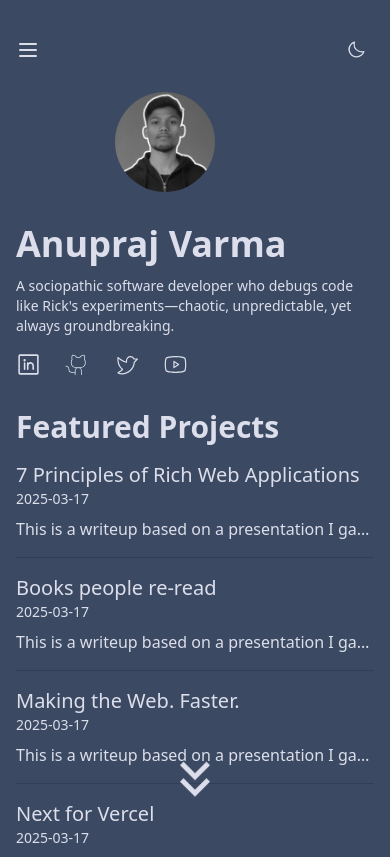
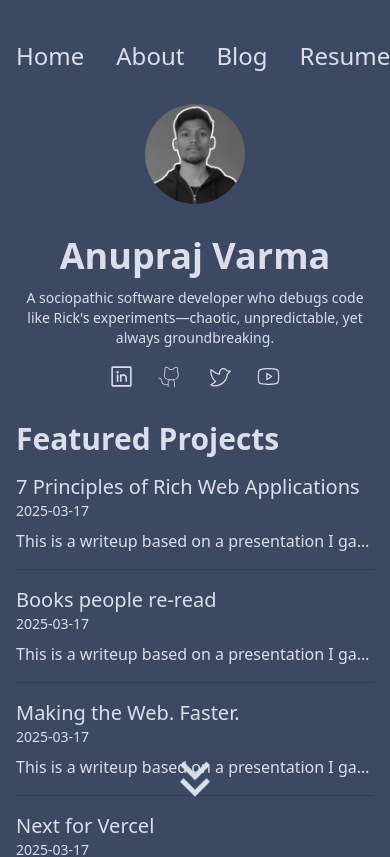
Before and after one commit to anuprajvarma/portfolio, a Next.js app: page / in a window 390 px wide. Shown: the top 857 px of the page. Built offline with nearby package versions, Linux system fonts and the light colour scheme.

Commit message:
make header responsive and some fixes

```diff
--- a/app/about/page.tsx
+++ b/app/about/page.tsx
@@ -5,8 +5,8 @@ export default function About() {
   return (
     <div className="w-full">
       <div className="sm:w-[40rem] w-full m-auto">
-        <div className="m-auto p-4 py-6 flex flex-col text-sm gap-2">
-          <p className="text-3xl font-medium">About</p>
+        <div className="m-auto p-4 py-6 flex flex-col text-sm gap-2 sm:text-start text-center">
+          <p className="text-3xl font-medium text-start">About</p>
           <div className="flex sm:flex-row flex-col-reverse justify-between gap-2 w-full">
             <div className="sm:w-10/12 gap-4 flex flex-col">
               <p>
--- a/app/blog/[slug]/page.tsx
+++ b/app/blog/[slug]/page.tsx
@@ -3,7 +3,7 @@ import { MyImage } from "@/components/MyImage";
 import Link from "next/link";
 
 export default async function Blog({ params }: { params: { slug: string } }) {
-  const { content, frontmatter } = await getPostBySlug(await params.slug);
+  const { content, frontmatter } = await getPostBySlug(params?.slug);
 
   return (
     <div className="w-full">
--- a/app/page.tsx
+++ b/app/page.tsx
@@ -11,14 +11,16 @@ export default async function Page() {
         <div className="p-4 py-6 w-full flex flex-col gap-8">
           <div className="flex sm:flex-row flex-col-reverse  gap-1 sm:justify-between justify-center items-center w-full">
             <div className="flex flex-col gap-3">
-              <h1 className="text-4xl font-bold">Anupraj Varma</h1>
-              <div className="flex flex-col gap-4">
+              <h1 className="text-4xl font-bold flex justify-center sm:justify-start">
+                Anupraj Varma
+              </h1>
+              <div className="flex flex-col sm:text-start text-center gap-4">
                 <p className="text-sm">
                   A sociopathic software developer who debugs code like
                   Rick&apos;s experiments—chaotic, unpredictable, yet always
                   groundbreaking.
                 </p>
-                <div className="flex gap-6 cursor-pointer">
+                <div className="flex gap-6 cursor-pointer justify-center sm:justify-start">
                   <Linkedin link="https://www.linkedin.com/in/anuprajvarma/" />
                   <Github link="https://github.com/anuprajvarma" />
                   <Twitter link="https://x.com/Anupraj_varma" />
@@ -26,7 +28,7 @@ export default async function Page() {
                 </div>
               </div>
             </div>
-            <div className="h-[8rem] w-[10rem]">
+            <div className="h-[8rem] w-[10rem] flex justify-center sm:justify-start">
               <MyImage picHeight={100} picWeight={100} />
             </div>
           </div>
--- a/components/Header.tsx
+++ b/components/Header.tsx
@@ -1,25 +1,14 @@
 "use client";
 
-import { useState } from "react";
 import Link from "next/link";
-import { Menu, X } from "lucide-react";
 import ThemeToggle from "./ThemeToggle";
 
 const Header = () => {
-  const [isOpen, setIsOpen] = useState(false);
-
   return (
     <header className="w-full">
-      <div className="sm:w-[40rem] w-full m-auto flex justify-between items-center px-4">
-        <button className="sm:hidden" onClick={() => setIsOpen(!isOpen)}>
-          {isOpen ? <X size={24} /> : <Menu size={24} />}
-        </button>
-        <nav
-          className={`absolute cursor-pointer sm:static top-16 left-0 sm:w-auto bg-gray-900 sm:bg-transparent sm:p-0 ${
-            isOpen ? "block" : "hidden"
-          } sm:block`}
-        >
-          <ul className="flex flex-col text-2xl sm:flex-row gap-4">
+      <div className="sm:w-[40rem] w-full m-auto flex justify-between items-center px-2">
+        <nav className={`cursor-pointer w-full flex`}>
+          <ul className="flex text-2xl w-full justify-between sm:justify-start flex-row gap-4">
             <li className="hover:bg-[var(--bg)] rounded-md p-2">
               <Link href="/">Home</Link>
             </li>
--- a/components/ThemeToggle.tsx
+++ b/components/ThemeToggle.tsx
@@ -22,7 +22,7 @@ export default function ThemeToggle() {
   return (
     <button
       onClick={toggleTheme}
-      className="p-2 cursor-pointer rounded-lg hover:bg-[var(--bg)] transition"
+      className="p-2 sm:flex hidden cursor-pointer rounded-lg hover:bg-[var(--bg)] transition"
     >
       {theme === "light" ? <PiMoon size={20} /> : <PiSunDim size={20} />}
     </button>
```
